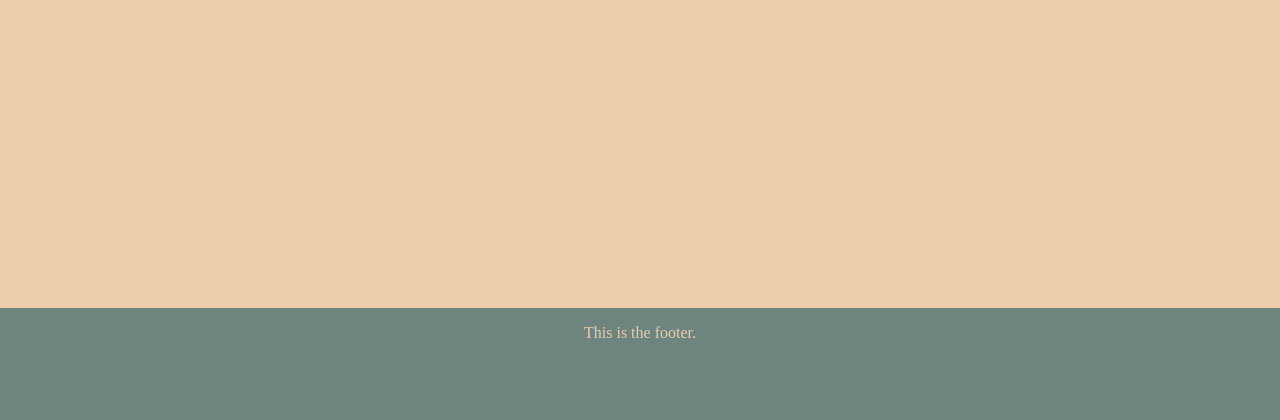
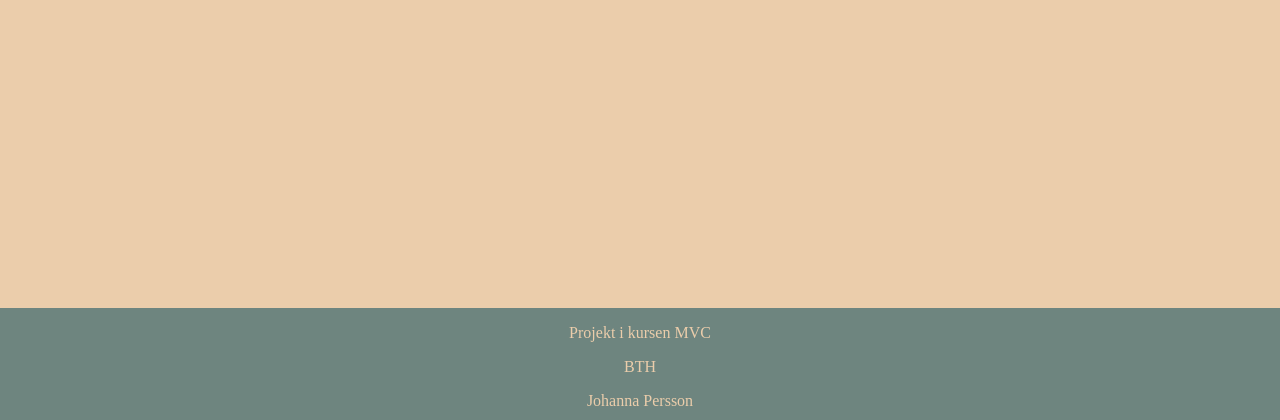
Before and after one commit to jjohannaPersson/mvc-project, a Symfony app: template templates/dice.html.twig in a window 1280 px wide. Shown: the part 380-800 px from the top of the page. Run offline with Twig, Linux system fonts and the light colour scheme; the template is opened without the code that fills it, so the values that code supplies are empty; some libraries are stand-ins or nearby versions.

Commit message:
Updated footer

```diff
--- a/templates/footer.html.twig
+++ b/templates/footer.html.twig
@@ -1,6 +1,8 @@
 </main>
 <footer class="footer">
-    <p>This is the footer.</p>
+    <p>Projekt i kursen MVC</p>
+    <p>BTH</p>
+    <p>Johanna Persson</p>
 </footer>
 </body>
 </html>
```
